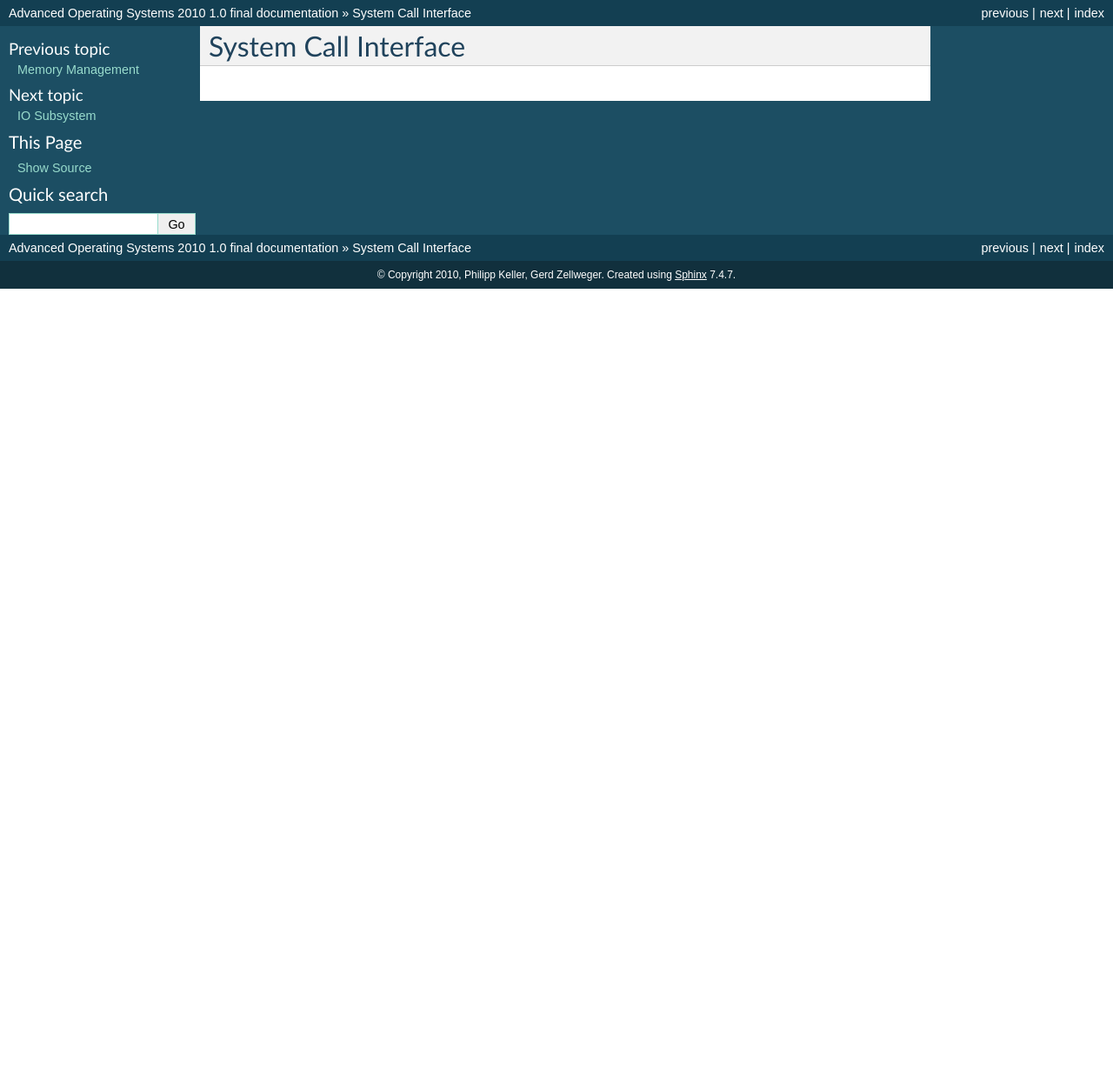
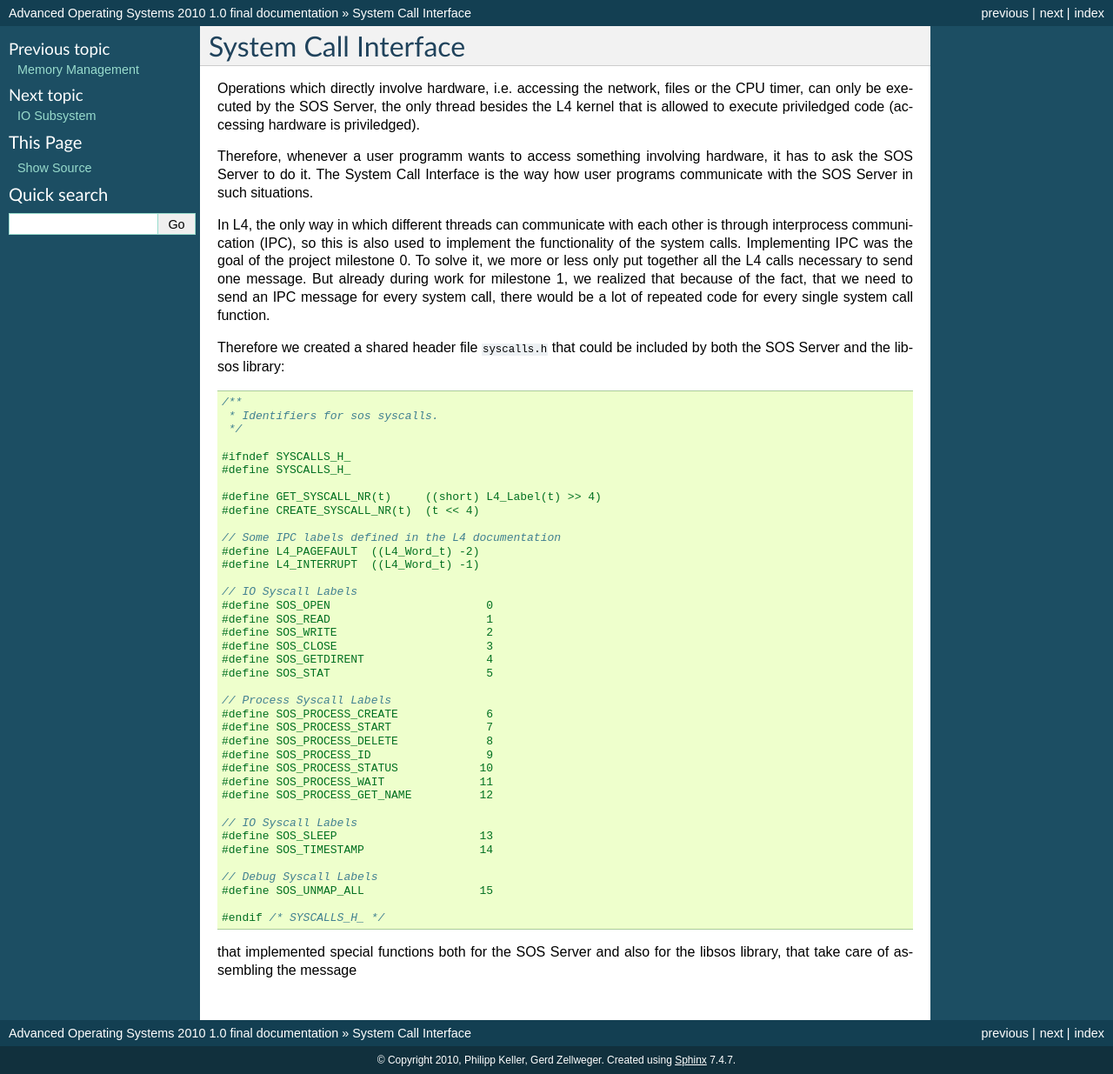
Before and after one commit to gz/aos10, a Sphinx documentation site: the page built from doc/documentation/source/syscall.txt, in a window 1280 px wide. Shown: the whole page at 87% size. Built offline with Sphinx 7.4.7, drawn with Linux system fonts in a browser that asks for light colours; before the commit the page ends 900 px from its top, so only the background shows below that.

Commit message:
documentation: added highlight_language parameter to conf.py
git-svn-id: https://svn.vis.ethz.ch/svn/aos10@218 77cbfc24-9232-4b91-9b01-57cbc351378c

```diff
--- a/doc/documentation/source/conf.py
+++ b/doc/documentation/source/conf.py
@@ -85,6 +85,9 @@ pygments_style = 'sphinx'
 
 # A list of ignored prefixes for module index sorting.
 #modindex_common_prefix = []
+
+# Default code highlighting language
+highlight_language = 'c'
 
 
 # -- Options for HTML output ---------------------------------------------------
--- a/doc/documentation/source/syscall.txt
+++ b/doc/documentation/source/syscall.txt
@@ -2,3 +2,66 @@
 
 System Call Interface
 =====================
+
+Operations which directly involve hardware, i.e. accessing the network, files or the CPU
+timer, can only be executed by the SOS Server, the only thread besides the L4 kernel that
+is allowed to execute priviledged code (accessing hardware is priviledged).
+
+Therefore, whenever a user programm wants to access something involving hardware, it has to
+ask the SOS Server to do it. The System Call Interface is the way how user programs
+communicate with the SOS Server in such situations.
+
+In L4, the only way in which different threads can communicate with each other is through
+interprocess communication (IPC), so this is also used to implement the functionality of
+the system calls. Implementing IPC was the goal of the project milestone 0. To solve it, we
+more or less only put together all the L4 calls necessary to send one message. But already
+during work for milestone 1, we realized that because of the fact, that we need to send
+an IPC message for every system call, there would be a lot of repeated code for every
+single system call function.
+
+Therefore we created a shared header file :file:`syscalls.h` that could be included by both
+the SOS Server and the libsos library::
+
+  /**
+   * Identifiers for sos syscalls.
+   */
+
+  #ifndef SYSCALLS_H_
+  #define SYSCALLS_H_
+
+  #define GET_SYSCALL_NR(t)	((short) L4_Label(t) >> 4)
+  #define CREATE_SYSCALL_NR(t)	(t << 4)
+
+  // Some IPC labels defined in the L4 documentation
+  #define L4_PAGEFAULT	((L4_Word_t) -2)
+  #define L4_INTERRUPT	((L4_Word_t) -1)
+
+  // IO Syscall Labels
+  #define SOS_OPEN 			 0
+  #define SOS_READ 			 1
+  #define SOS_WRITE 			 2
+  #define SOS_CLOSE 			 3
+  #define SOS_GETDIRENT 		 4
+  #define SOS_STAT 			 5
+
+  // Process Syscall Labels
+  #define SOS_PROCESS_CREATE		 6
+  #define SOS_PROCESS_START		 7
+  #define SOS_PROCESS_DELETE		 8
+  #define SOS_PROCESS_ID 		 9
+  #define SOS_PROCESS_STATUS		10
+  #define SOS_PROCESS_WAIT 		11
+  #define SOS_PROCESS_GET_NAME		12
+
+  // IO Syscall Labels
+  #define SOS_SLEEP 			13
+  #define SOS_TIMESTAMP 		14
+
+  // Debug Syscall Labels
+  #define SOS_UNMAP_ALL			15
+
+  #endif /* SYSCALLS_H_ */
+
+
+that implemented special functions both for the SOS Server
+and also for the libsos library, that take care of assembling the message
```
